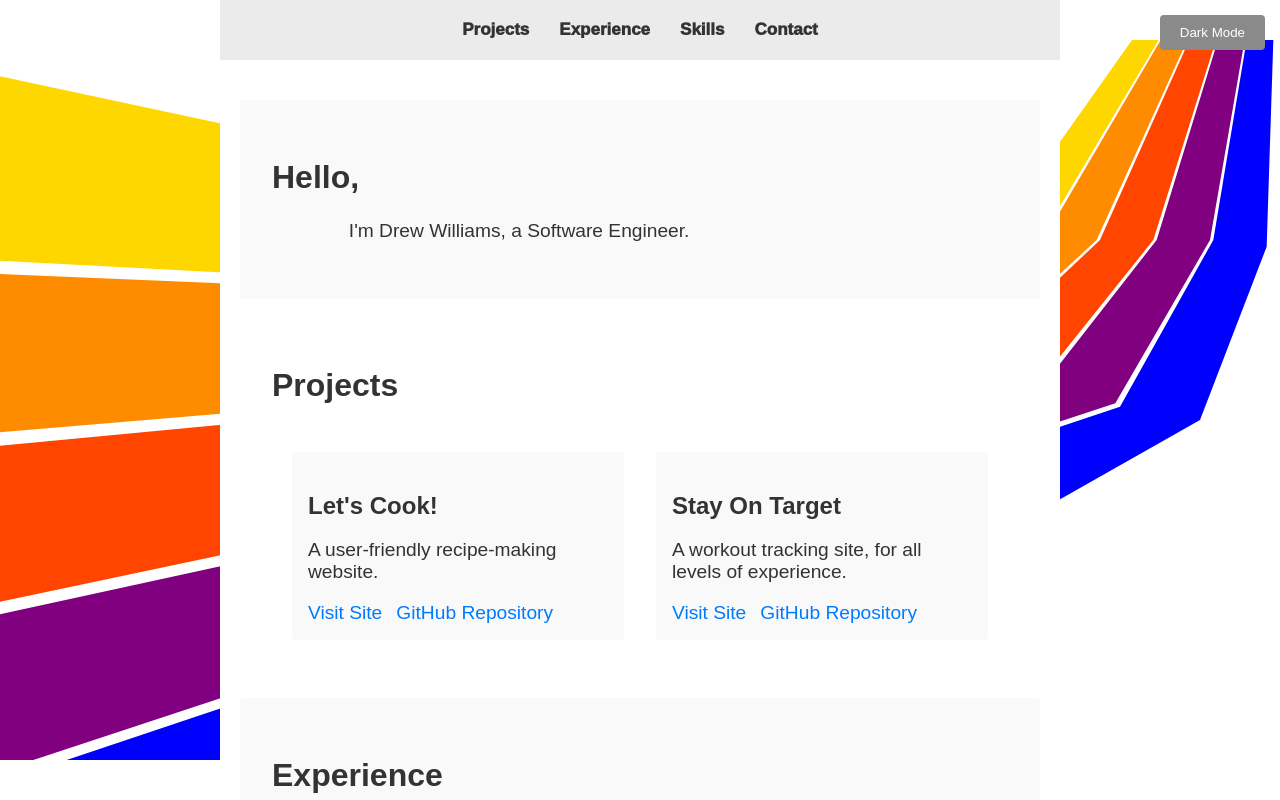
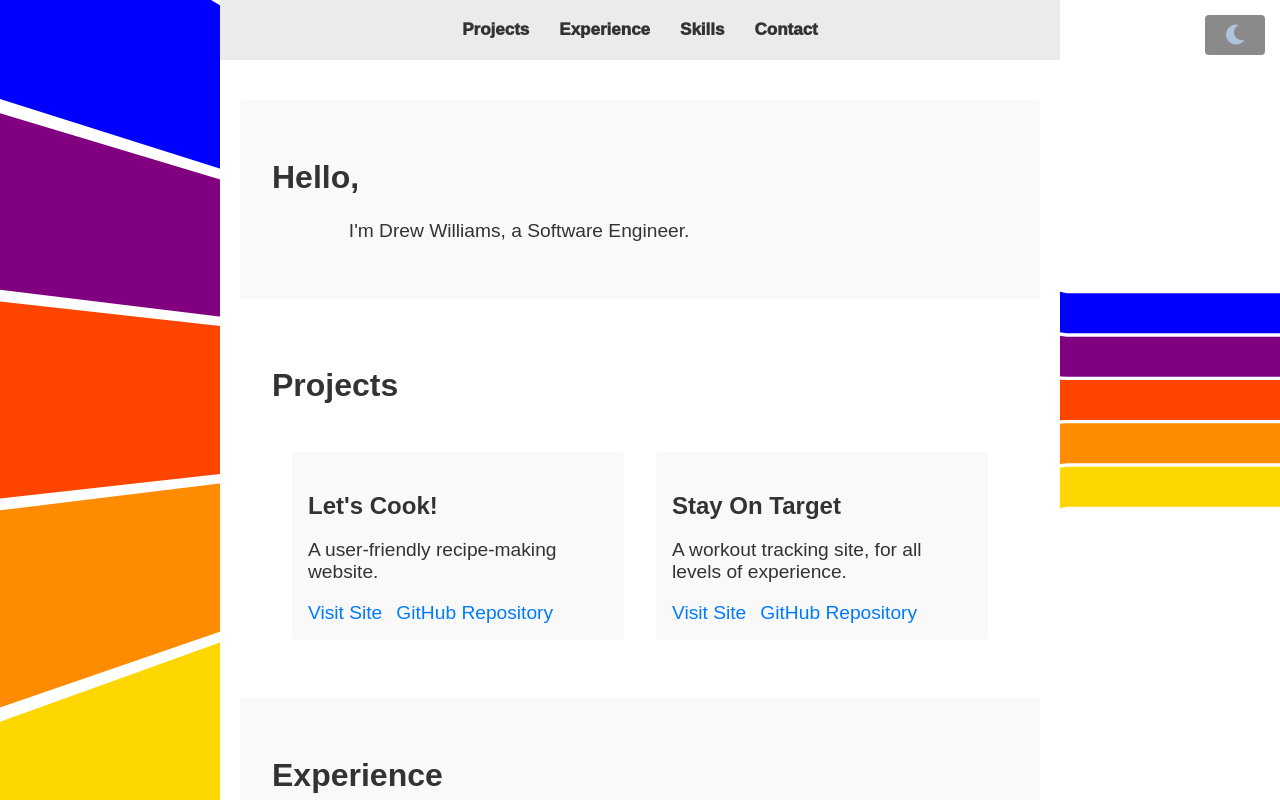
Before and after one commit to DwAwilliamsGHB/my-portfolio, a website: page index.html in a window 1280 px wide. Shown: the top 800 px of the page. Drawn offline with nearby package versions, Linux system fonts and the light colour scheme.

Commit message:
Redesign background and theme button

```diff
--- a/index.html
+++ b/index.html
@@ -33,16 +33,16 @@
     <body>
     <div class="background">
         <svg viewBox="0 0 1920 1080" xmlns="http://www.w3.org/2000/svg">
+            <!-- Blue -->
+            <polygon points="2500,440 1600,440 700,310 -200,25 -200,-370 700,170 1600,380 2500,380 " fill="#0000FF"/>
+            <!-- Purple -->
+            <polygon points="2500,505 1600,505 700,460 -200,350 -200,50 700,320 1600,445 2500,445 " fill="#800080"/>
+            <!-- Red -->
+            <polygon points="2500,570 1600,570 700,610 -200,710 -200,370 700,470 1600,510 2500,510 " fill="#FF4500"/>
+            <!-- Orange -->
+            <polygon points="2500,635 1600,635 700,760 -200,1070 -200,730 700,620 1600,575 2500,575 " fill="#FF8C00"/>
             <!-- Yellow -->
-            <polygon points="1738,0 1561,298 1408,405 -20,330 -20,50 1380,350 1500,280 1698,0 " fill="#FFD700"/>
-            <!-- Orange -->
-            <polygon points="1781,0 1645,300 1467,465 -20,590 -20,350 1410,410 1565,300 1741,0 " fill="#FF8C00"/>
-            <!-- Red -->
-            <polygon points="1824,0 1730,300 1558,515 -1130,1080 -5000,1080 1470,470 1650,300 1784,0 " fill="#FF4500"/>
-            <!-- Purple -->
-            <polygon points="1867,0 1815,300 1673,545 50,1080 -1000,1080 1563,520 1735,300 1827,0 " fill="#800080"/>
-            <!-- Blue -->
-            <polygon points="1910,0 1900,310 1800,570 900,1080 100,1080 1680,550 1820,300 1870,0 " fill="#0000FF"/>
+            <polygon points="2500,700 1600,700 700,910 -200,1540 -200,1095 700,770 1600,640 2500,640 " fill="#FFD700"/>
         </svg>
     </div>
         <header>
@@ -55,7 +55,10 @@
                 </ul>
             </nav>
         </header>
-        <button id="theme-toggle">Dark Mode</button>
+        <button id="theme-toggle">
+            <i class="fas fa-moon"></i>
+            <i class="fas fa-sun" style="display: none;"></i>
+        </button>
         <main>
             <section id="home">
                 <h2>Hello,</h2>
--- a/script.js
+++ b/script.js
@@ -55,14 +55,18 @@ document.addEventListener("DOMContentLoaded", function() {
         }
     });
 
-    // Dark mode toggle
     function setTheme(theme) {
+        const moonIcon = document.querySelector('#theme-toggle .fa-moon');
+        const sunIcon = document.querySelector('#theme-toggle .fa-sun');
+
         if (theme === 'dark') {
             document.body.classList.add('dark-mode');
-            themeToggle.textContent = 'Light Mode';
+            moonIcon.style.display = 'none';
+            sunIcon.style.display = 'inline';
         } else {
             document.body.classList.remove('dark-mode');
-            themeToggle.textContent = 'Dark Mode';
+            moonIcon.style.display = 'inline';
+            sunIcon.style.display = 'none';
         }
     }
 
@@ -72,8 +76,4 @@ document.addEventListener("DOMContentLoaded", function() {
         setTheme(newTheme);
         localStorage.setItem('theme', newTheme);
     });
-
-    // Load saved theme
-    const savedTheme = localStorage.getItem('theme') || 'light';
-    setTheme(savedTheme);
 });
--- a/styles.css
+++ b/styles.css
@@ -40,10 +40,26 @@ footer {
     border-radius: 4px;
     cursor: pointer;
     z-index: 1100; /* Ensure it stays above other content, including the header */
+    display: flex;
+    align-items: center;
+    justify-content: center;
 }
 
 #theme-toggle:hover {
     background-color: #6d6d6d;
+}
+
+#theme-toggle i {
+    font-size: 20px; /* Adjust icon size as needed */
+}
+
+#theme-toggle .fa-moon {
+    color: #b0c4de; /* Light blue-white color for the moon */
+}
+
+#theme-toggle .fa-sun {
+    color: #ffd700; /* Golden yellow color for the sun */
+    display: none; /* Initially hide the sun icon */
 }
 
 nav ul {
```
